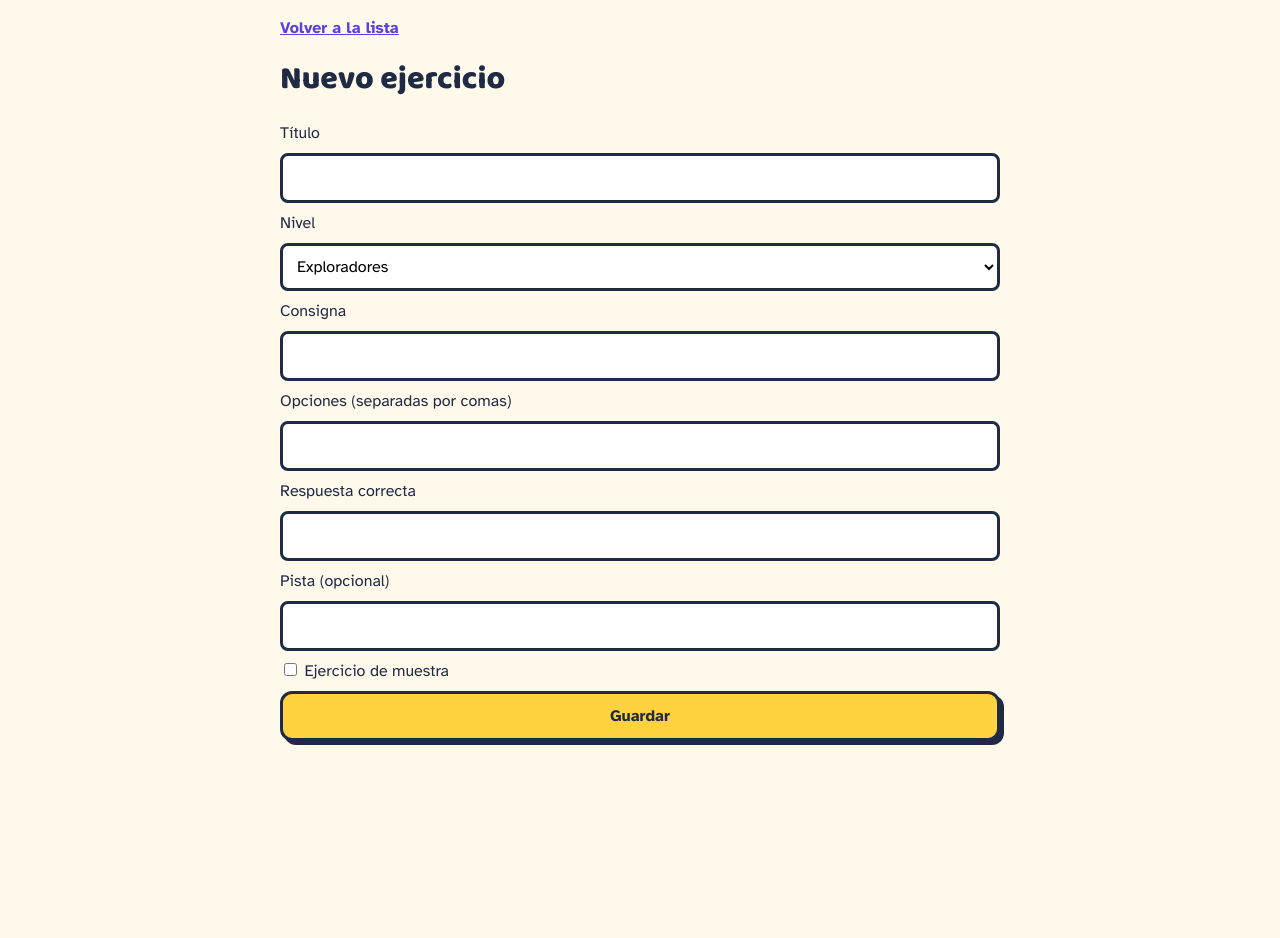
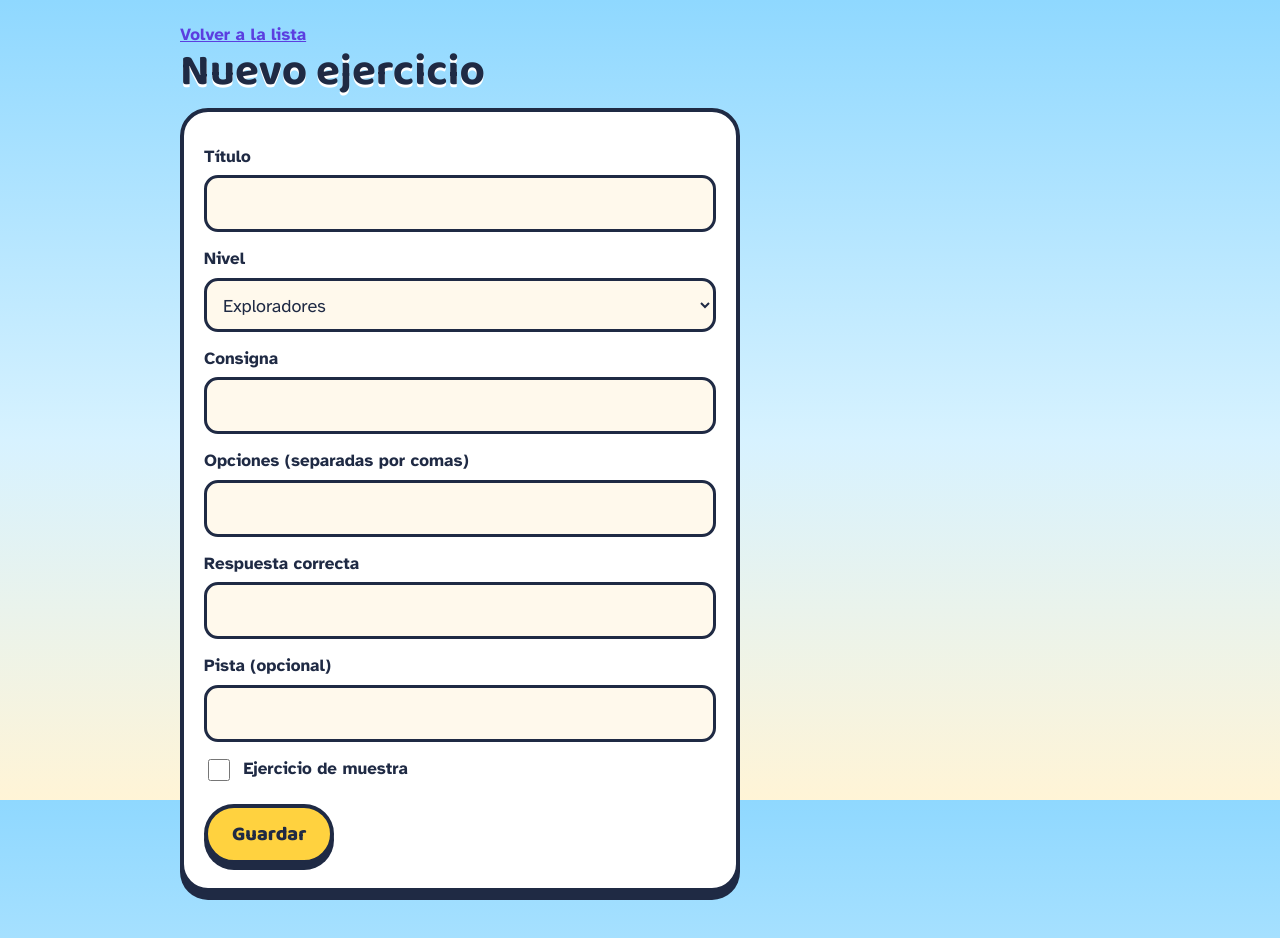
Before and after one commit to lorlyfuentes/aprehender-frontend, an Angular app: page /ejercicios/nuevo in a window 1280 px wide. Shown: the top 938 px of the page. Before the commit the page ends 800 px from the top, so only its background shows below. Built offline with nearby package versions, Linux system fonts and the light colour scheme.

Commit message:
Mejora los estilos de botones, cajas y formularios

```diff
--- a/src/styles.css
+++ b/src/styles.css
@@ -1,11 +1,12 @@
-@import url('https://fonts.googleapis.com/css2?family=Atkinson+Hyperlegible:wght@400;700&family=Baloo+2:wght@600;800&display=swap');
+@import url('https://fonts.googleapis.com/css2?family=Atkinson+Hyperlegible:wght@400;700&family=Baloo+2:wght@500;700;800&display=swap');
 
 :root {
   --tinta: #1f2a44;
   --crema: #fff9ec;
-  --crema-fuerte: #fff1b8;
   --sol: #ffd23f;
   --uva: #5b3fe0;
+  --menta: #25c2a0;
+  --coral: #ff6b6b;
   --blanco: #ffffff;
   --error: #b42318;
 }
@@ -16,24 +17,32 @@
 
 body {
   margin: 0;
-  padding: 16px;
-  background: var(--crema);
+  padding: 22px 16px 60px;
+  min-height: 100vh;
   color: var(--tinta);
-  font-family: 'Atkinson Hyperlegible', sans-serif;
-  font-size: 16px;
+  font-family: 'Atkinson Hyperlegible', system-ui, sans-serif;
+  font-size: 17px;
   line-height: 1.5;
+  background: linear-gradient(#8fd8ff 0%, #d7f2ff 55%, #fff4d6 100%);
+  background-attachment: fixed;
 }
 
 app-root {
   display: block;
-  max-width: 720px;
+  max-width: 920px;
   margin: 0 auto;
 }
 
 h1,
 h2 {
-  font-family: 'Baloo 2', sans-serif;
-  line-height: 1.2;
+  font-family: 'Baloo 2', system-ui, sans-serif;
+  line-height: 1.1;
+  margin: 0 0 12px;
+}
+
+h1 {
+  font-size: clamp(30px, 6vw, 44px);
+  text-shadow: 0 3px 0 var(--blanco);
 }
 
 a {
@@ -41,56 +50,207 @@ a {
   font-weight: 700;
 }
 
+a:focus-visible,
+button:focus-visible,
+input:focus-visible,
+select:focus-visible {
+  outline: 4px solid var(--uva);
+  outline-offset: 3px;
+}
+
 form {
   display: flex;
   flex-direction: column;
-  gap: 8px;
+  gap: 6px;
+  max-width: 560px;
+  padding: 24px 20px;
+  background: var(--blanco);
+  border: 4px solid var(--tinta);
+  border-radius: 28px;
+  box-shadow: 0 8px 0 var(--tinta);
+}
+
+form label {
+  margin-top: 8px;
+  font-weight: 700;
 }
 
 input,
 select {
-  padding: 10px;
+  padding: 12px;
   border: 3px solid var(--tinta);
-  border-radius: 8px;
-  background: var(--blanco);
+  border-radius: 14px;
+  background: var(--crema);
+  color: var(--tinta);
   font: inherit;
+  font-size: 18px;
+}
+
+input[type='checkbox'] {
+  width: 22px;
+  height: 22px;
+  margin-right: 8px;
+  vertical-align: middle;
 }
 
 button {
-  padding: 10px 16px;
-  border: 3px solid var(--tinta);
-  border-radius: 12px;
+  padding: 10px 24px;
+  border: 4px solid var(--tinta);
+  border-radius: 100px;
   background: var(--sol);
   color: var(--tinta);
-  font: inherit;
-  font-weight: 700;
-  box-shadow: 4px 4px 0 var(--tinta);
+  font-family: 'Baloo 2', system-ui, sans-serif;
+  font-size: 20px;
+  font-weight: 800;
+  box-shadow: 0 6px 0 var(--tinta);
   cursor: pointer;
 }
 
-a:focus-visible,
-button:focus-visible,
-input:focus-visible,
-select:focus-visible {
-  outline: 3px solid var(--uva);
-  outline-offset: 2px;
+button:active {
+  transform: translateY(6px);
+  box-shadow: 0 0 0 var(--tinta);
+}
+
+form button {
+  align-self: flex-start;
+  margin-top: 14px;
 }
 
 section {
   display: grid;
-  grid-template-columns: repeat(auto-fit, minmax(240px, 1fr));
-  gap: 16px;
+  grid-template-columns: repeat(auto-fit, minmax(260px, 1fr));
+  gap: 20px;
+  margin-top: 20px;
 }
 
 article {
-  padding: 16px;
+  padding: 18px;
+  background: var(--blanco);
   border: 4px solid var(--tinta);
-  border-radius: 16px;
-  background: var(--crema-fuerte);
-  box-shadow: 6px 6px 0 var(--tinta);
+  border-radius: 24px;
+  box-shadow: 0 6px 0 var(--tinta);
+}
+
+article h2 {
+  font-size: 24px;
+}
+
+article h2 a {
+  color: var(--tinta);
+  text-decoration: none;
+}
+
+article h2 a:hover {
+  color: var(--uva);
+  text-decoration: underline;
 }
 
 [role='alert'] {
   color: var(--error);
   font-weight: 700;
 }
+
+.opciones {
+  display: grid;
+  grid-template-columns: repeat(auto-fit, minmax(150px, 1fr));
+  gap: 16px;
+  margin-top: 18px;
+}
+
+.opcion {
+  min-height: 90px;
+  border-radius: 22px;
+  background: var(--crema);
+  font-size: clamp(22px, 5vw, 30px);
+  letter-spacing: 0.06em;
+}
+
+.opcion.correcta {
+  background: var(--menta);
+}
+
+.opcion.incorrecta {
+  background: var(--coral);
+}
+
+.mascota {
+  display: flex;
+  align-items: flex-end;
+  gap: 12px;
+  margin-top: 24px;
+}
+
+.nicoo {
+  width: 96px;
+  flex-shrink: 0;
+}
+
+.bocadillo {
+  padding: 12px 18px;
+  background: var(--blanco);
+  border: 4px solid var(--tinta);
+  border-radius: 24px 24px 24px 4px;
+  font-size: 18px;
+  font-weight: 700;
+}
+
+@media (prefers-reduced-motion: reduce) {
+  button:active {
+    transform: none;
+  }
+}
+
+
+.boton {
+  display: inline-block;
+  margin: 0 0 20px;
+  padding: 8px 20px;
+  border: 4px solid var(--tinta);
+  border-radius: 100px;
+  background: var(--blanco);
+  color: var(--tinta);
+  font-family: 'Baloo 2', system-ui, sans-serif;
+  font-size: 18px;
+  font-weight: 800;
+  text-decoration: none;
+  box-shadow: 0 6px 0 var(--tinta);
+}
+
+.boton:active {
+  transform: translateY(6px);
+  box-shadow: 0 0 0 var(--tinta);
+}
+
+.boton-uva {
+  background: var(--uva);
+  color: var(--blanco);
+}
+
+.peligro {
+  background: var(--coral);
+}
+
+.caja {
+  margin-top: 8px;
+  padding: 24px 22px;
+  background: var(--blanco);
+  border: 4px solid var(--tinta);
+  border-radius: 28px;
+  box-shadow: 0 8px 0 var(--tinta);
+}
+
+.caja p,
+.caja ul {
+  margin: 0 0 14px;
+}
+
+.acciones {
+  display: flex;
+  flex-wrap: wrap;
+  gap: 16px;
+  margin-top: 24px;
+}
+
+.acciones .boton {
+  margin: 0;
+}
```
